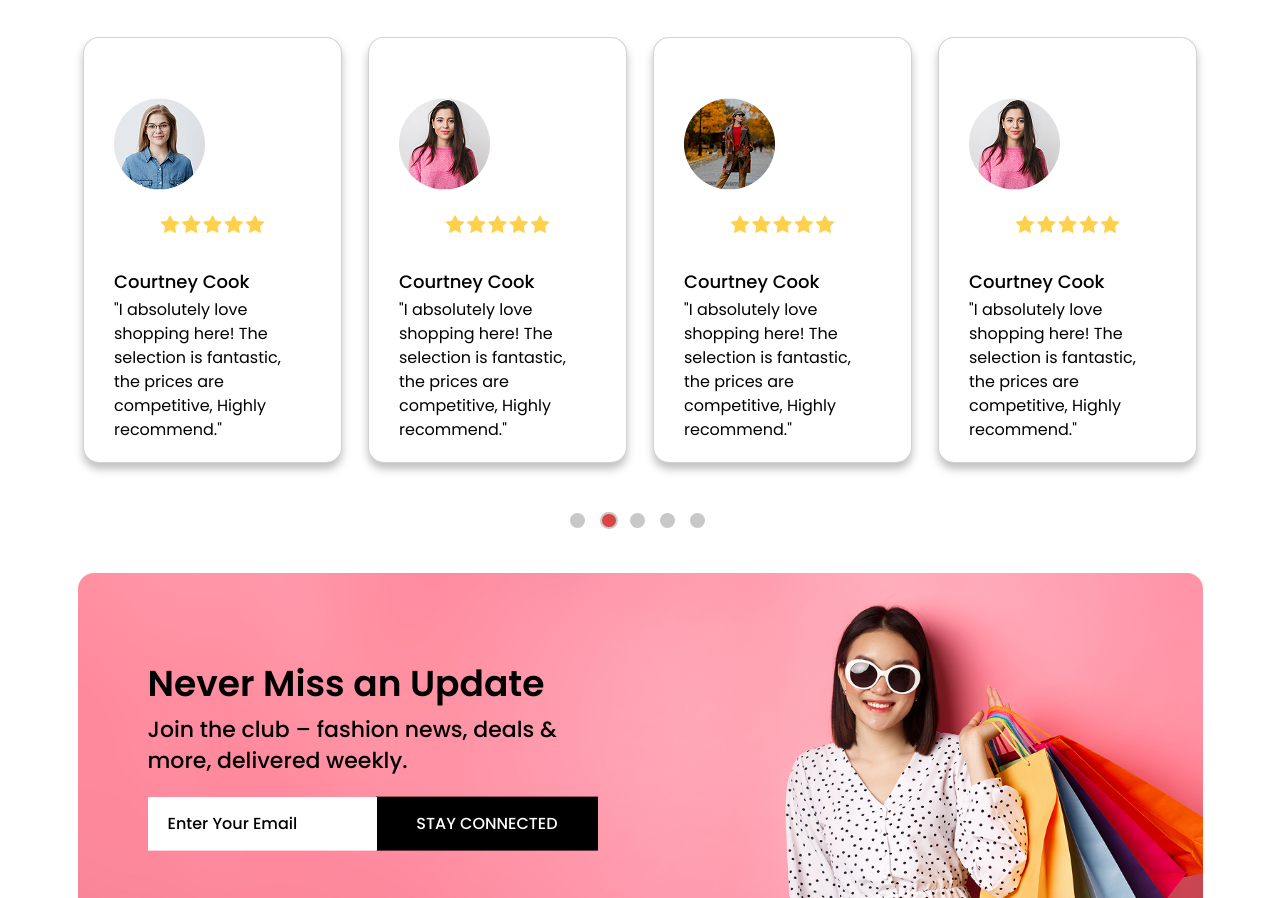
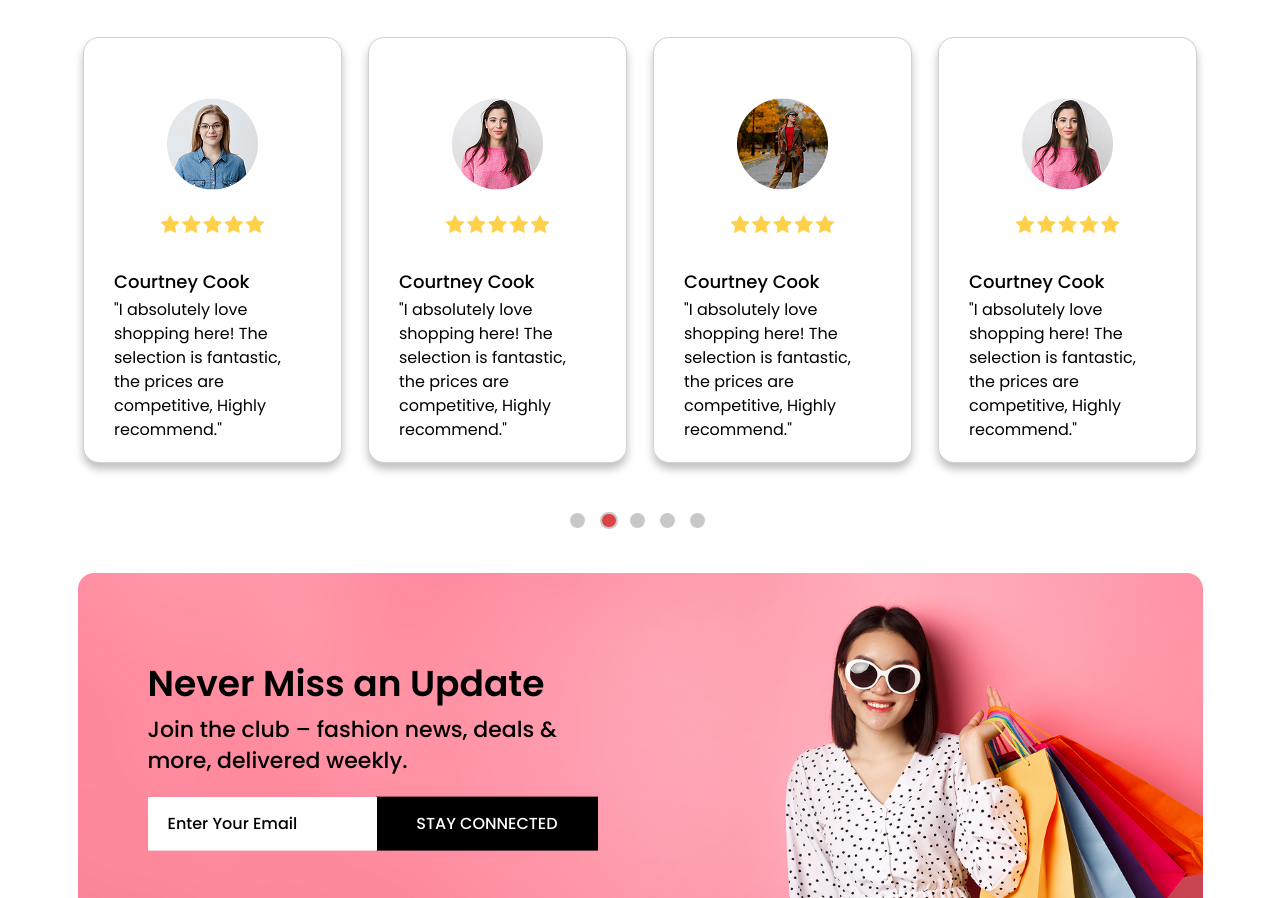
Before and after one commit to souravgituser/popcloths, a plain HTML site: page index.html in a window 1280 px wide. Shown: the part 3329-4227 px from the top of the page. Drawn offline with nearby package versions, Linux system fonts and the light colour scheme.

Commit message:
Update index.html

```diff
--- a/index.html
+++ b/index.html
@@ -459,7 +459,7 @@
             <div class="card">
               <div class="card-body imgUser">
                 <div class="text-center">
-                  <img src="images/user1.png" class="img-fluid" alt="User">
+                  <img src="images/user1.png" class="img-fluid d-inline-block" alt="User">
                 </div>
                 <div class="star text-center">
                   <i class="fa fa-star" aria-hidden="true"></i>
@@ -479,7 +479,7 @@
             <div class="card">
               <div class="card-body imgUser">
                 <div class="text-center">
-                  <img src="images/user2.png" class="img-fluid" alt="User">
+                  <img src="images/user2.png" class="img-fluid d-inline-block" alt="User">
                 </div>
                 <div class="star text-center">
                   <i class="fa fa-star" aria-hidden="true"></i>
@@ -499,7 +499,7 @@
             <div class="card">
               <div class="card-body imgUser">
                 <div class="text-center">
-                  <img src="images/user3.png" class="img-fluid" alt="User">
+                  <img src="images/user3.png" class="img-fluid d-inline-block" alt="User">
                 </div>
                 <div class="star text-center">
                   <i class="fa fa-star" aria-hidden="true"></i>
@@ -519,7 +519,7 @@
             <div class="card">
               <div class="card-body imgUser">
                 <div class="text-center">
-                  <img src="images/user4.png" class="img-fluid" alt="User">
+                  <img src="images/user4.png" class="img-fluid d-inline-block" alt="User">
                 </div>
                 <div class="star text-center">
                   <i class="fa fa-star" aria-hidden="true"></i>
@@ -539,7 +539,7 @@
             <div class="card">
               <div class="card-body imgUser">
                 <div class="text-center">
-                  <img src="images/user3.png" class="img-fluid" alt="User">
+                  <img src="images/user3.png" class="img-fluid d-inline-block" alt="User">
                 </div>
                 <div class="star text-center">
                   <i class="fa fa-star" aria-hidden="true"></i>
```
